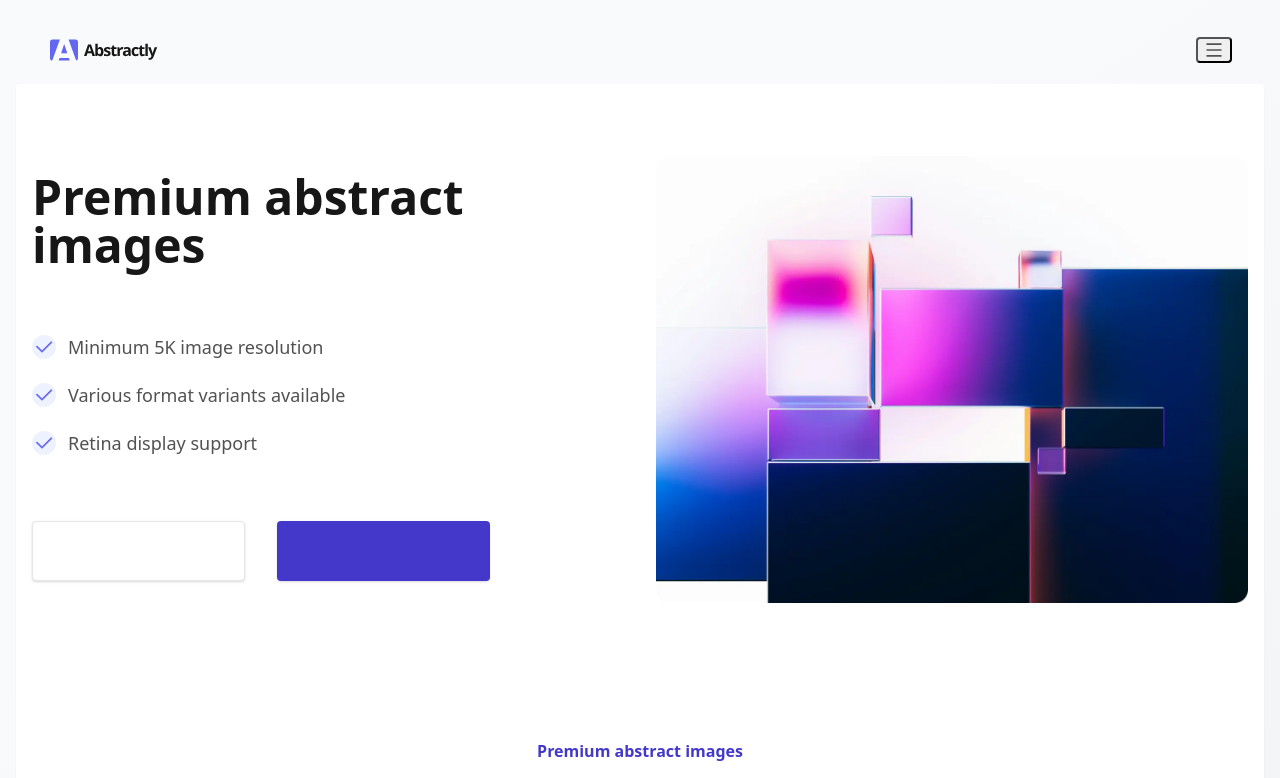
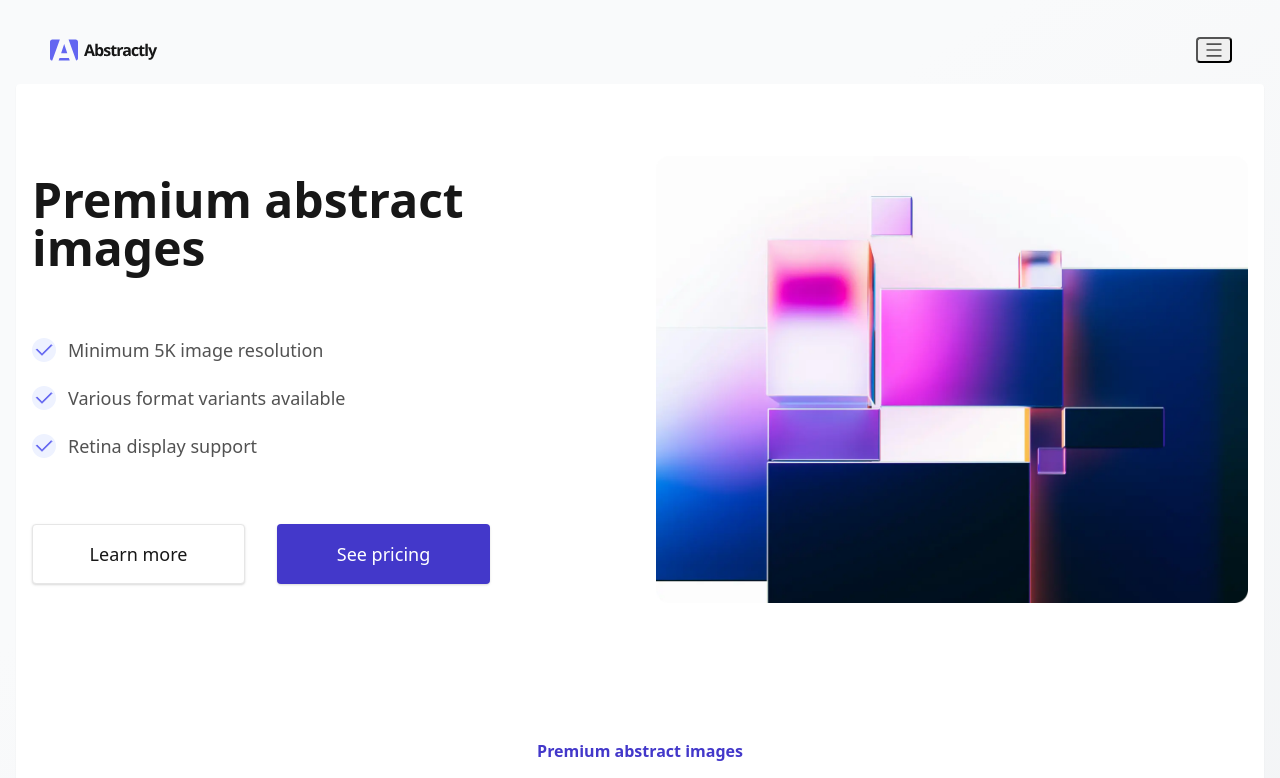
Before and after one commit to olchic88/marketing-website, a React (Vite) app: page /features in a window 1280 px wide. Shown: the top 778 px of the page. Built offline with nearby package versions, Linux system fonts and the light colour scheme.

Commit message:
refactor: configure hero section buttons on features page

```diff
--- a/src/pages/FeaturesPage.jsx
+++ b/src/pages/FeaturesPage.jsx
@@ -160,6 +160,10 @@ export default function FeaturesPage() {
               alt="Colorful abstract geometric shapes"
               width={696}
               height={526}
+              primaryButtonText="See pricing"
+              primaryButtonTo="/pricing"
+              secondaryButtonText="Learn more"
+              secondaryButtonTo="/about"
             />
 
             <FeatureSectionGrid {...featureSectionGridData} />
```
